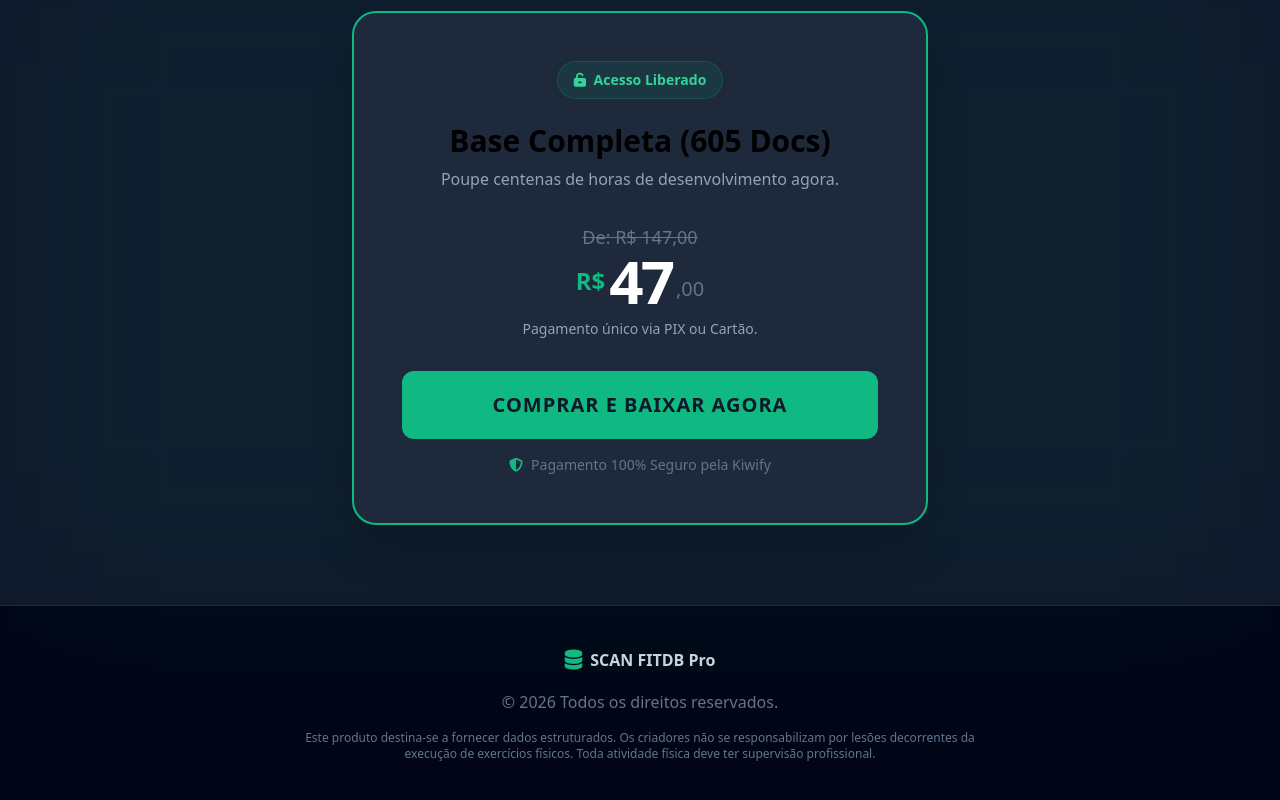
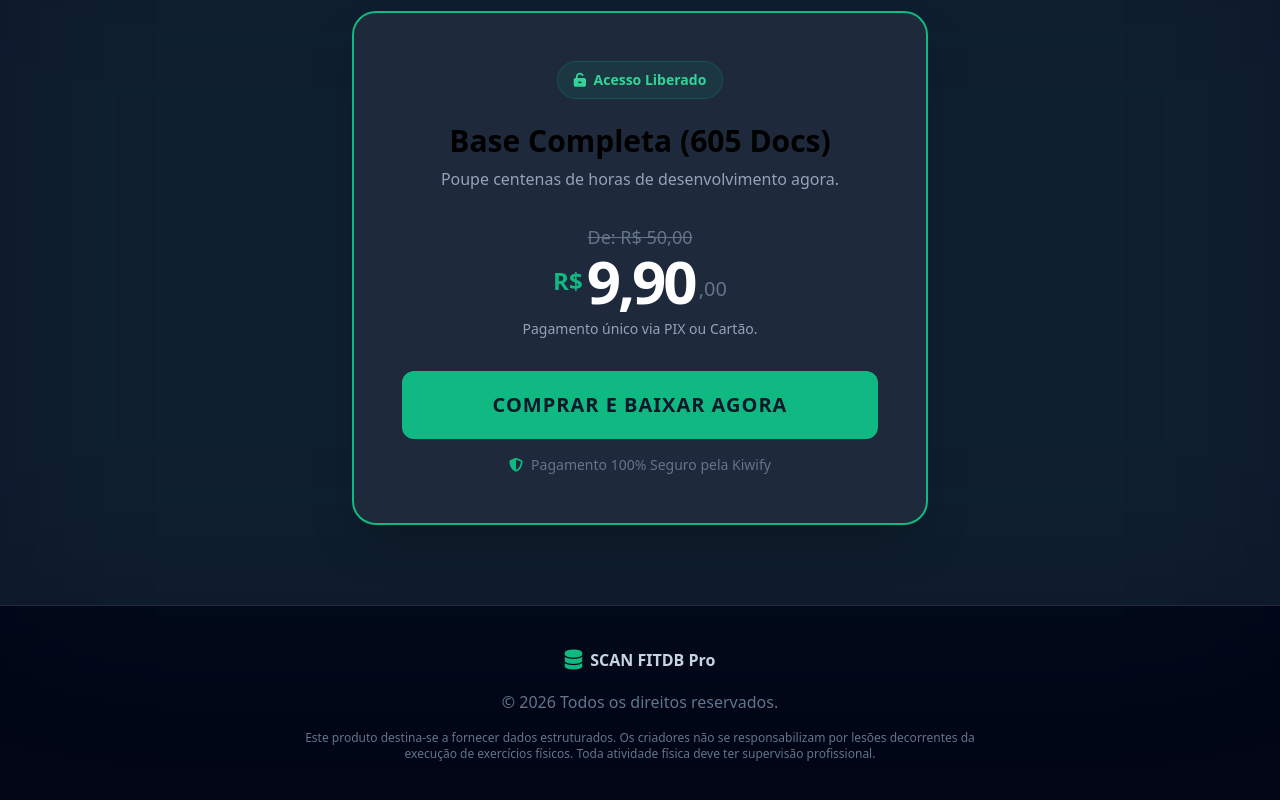
Before and after one commit to edicarloscsj-lgtm/scanfitdbpro, a plain HTML site: page index.html in a window 1280 px wide. Shown: the part 2769-3569 px from the top of the page. Drawn offline with nearby package versions, Linux system fonts and the light colour scheme.

Commit message:
Update pricing details in index.html

```diff
--- a/index.html
+++ b/index.html
@@ -253,10 +253,10 @@
                 <p class="text-slate-400 mb-8">Poupe centenas de horas de desenvolvimento agora.</p>
 
                 <div class="mb-8">
-                    <p class="text-slate-500 line-through text-lg">De: R$ 147,00</p>
+                    <p class="text-slate-500 line-through text-lg">De: R$ 50,00</p>
                     <div class="flex justify-center items-center gap-1">
                         <span class="text-2xl text-emerald-500 font-bold">R$</span>
-                        <span class="text-6xl font-extrabold text-white tracking-tighter">47</span>
+                        <span class="text-6xl font-extrabold text-white tracking-tighter">9,90</span>
                         <span class="text-xl text-slate-500 mt-4">,00</span>
                     </div>
                     <p class="text-sm text-slate-400 mt-2">Pagamento único via PIX ou Cartão.</p>
```
